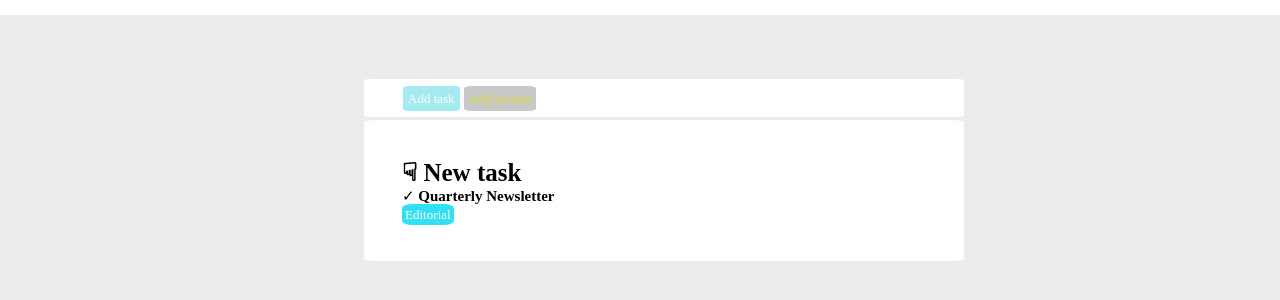
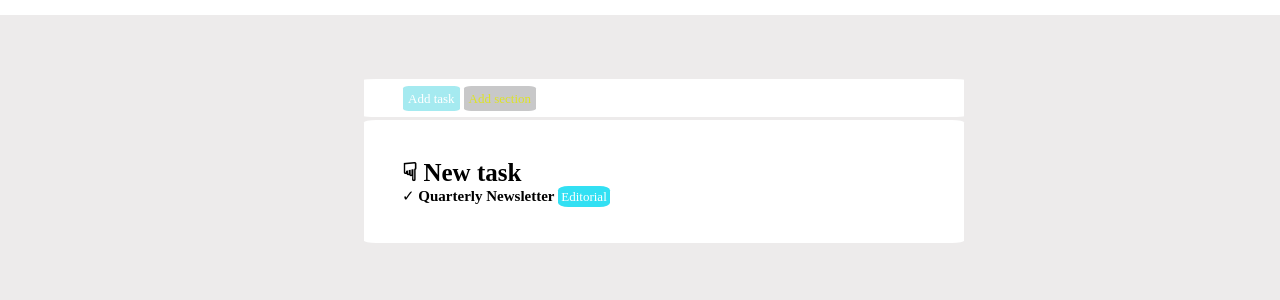
Before and after one commit to AlanDAmario/html-css-toboolist, a plain HTML site: page index.html in a window 1280 px wide. Shown: the part 104-404 px from the top of the page. Drawn offline with Linux system fonts and the light colour scheme.

Commit message:
[UPD] first list added

```diff
--- a/css/style.css
+++ b/css/style.css
@@ -80,15 +80,13 @@ main{
 .list{
     list-style: none;
     font-size: 15px;
+    display: inline-block;
 }
 
 .bold{
     font-weight: bold;
 }
 
-.inline-block{
-    display: inline-block;
-}
 
 .editorial{
     background-color: rgb(50, 224, 243);
--- a/index.html
+++ b/index.html
@@ -37,12 +37,9 @@
 
                     <span class="task-list">&#9759; New task</span>
                     <ul>
-                        <li class="list">&check; <span class="bold"> Quarterly Newsletter</span></li>
+                        <li class="list">&check; <span class="bold"> Quarterly Newsletter</span>
+                            <span class="editorial">Editorial</span> </li>
                     </ul>
-
-                    <div class="inline-block">
-                        <span class="editorial">Editorial</span>
-                    </div>
                 </div>
             </div>
         </div>
```
